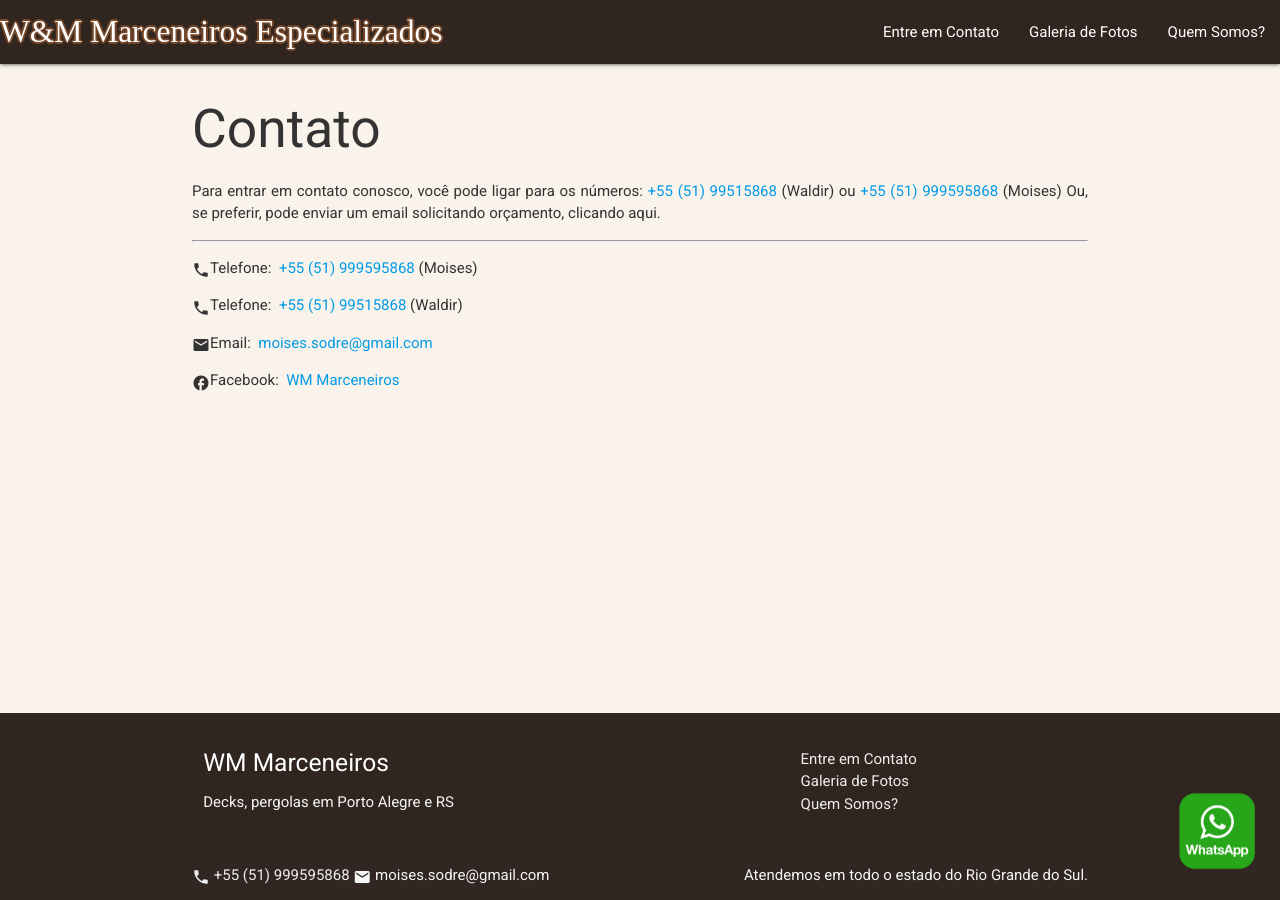
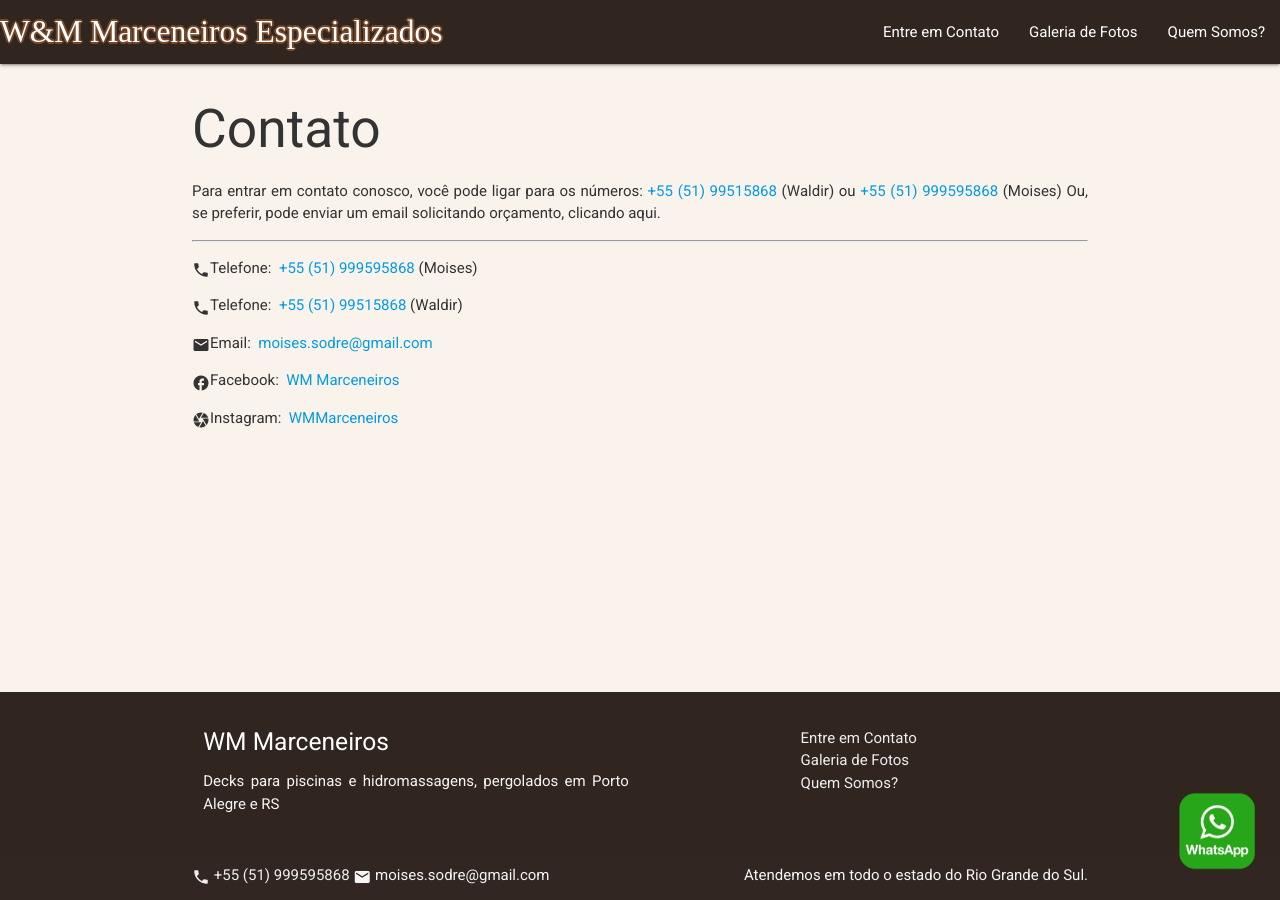
Before and after one commit to rdornelles/wmmarceneiros.com.br, a Jekyll site: the page built from contato.md, in a window 1280 px wide. Built offline with Jekyll 4.4.1, drawn with Linux system fonts in a browser that asks for light colours; some web fonts are replaced.

Commit message:
improve SEO

```diff
--- a/_config.yml
+++ b/_config.yml
@@ -22,6 +22,8 @@
 email: moises.sodre@gmail.com
 facebook_show: WM Marceneiros
 facebook_link: https://fb.com/WM-Marceneiros-240345856158842
+instagram_show: WMMarceneiros
+instagram_link: https://www.instagram.com/wmmarceneiros/
 phone2_link: https://wa.me/+555199515868
 phone2_show: +55 (51) 99515868
 phone2_name: Waldir
@@ -31,9 +33,9 @@
 image:
 
 rodape: >-
-  Decks, pergolas em Porto Alegre e RS
+  Decks para piscinas e hidromassagens, pergolados em Porto Alegre e RS
 description: >-
-  Decks, pergolas em Porto Alegre e RS
+  Decks para piscinas e hidromassagens, pergolados em Porto Alegre e RS
 atendimento: >-
   Atendemos em todo o estado do Rio Grande do Sul.
 
--- a/contato.md
+++ b/contato.md
@@ -18,7 +19,10 @@
 [{{ site.phone2_show }}]({{ site.phone2_link }}) ({{ site.phone2_name }})<br/>
 
 <i class="material-icons inline-icon">email</i><strong>Email:</strong>&nbsp;
-[{{ site.email }}](mailto:site.email)<br/>
+[{{ site.email }}](mailto:{{ site.email }})<br/>
 
 <i class="material-icons inline-icon">facebook</i><strong>Facebook:</strong>&nbsp;
-[{{ site.facebook_show }}]( site.facebook_link)<br/>
+[{{ site.facebook_show }}]({{ site.facebook_link }})<br/>
+
+<i class="material-icons inline-icon">camera</i><strong>Instagram:</strong>&nbsp;
+[{{ site.instagram_show }}]({{ site.instagram_link }})<br/>
```
Also changed, not shown: other parts of contato.md (+1 -0 lines).
